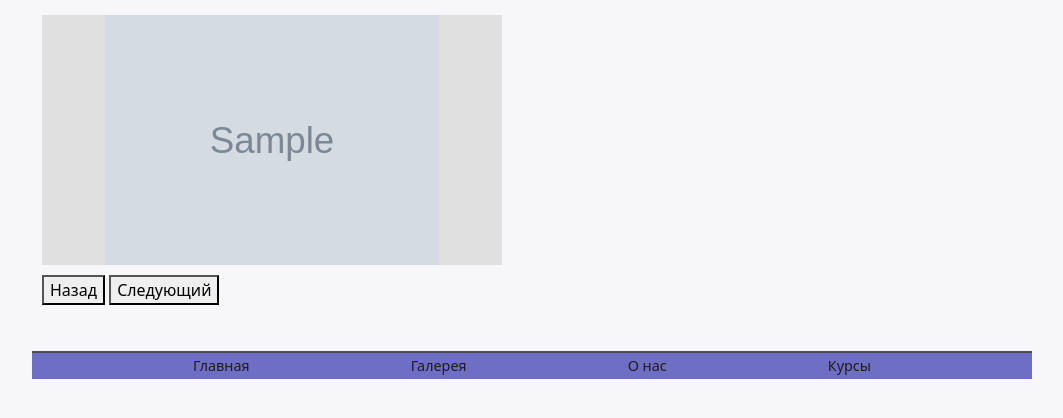
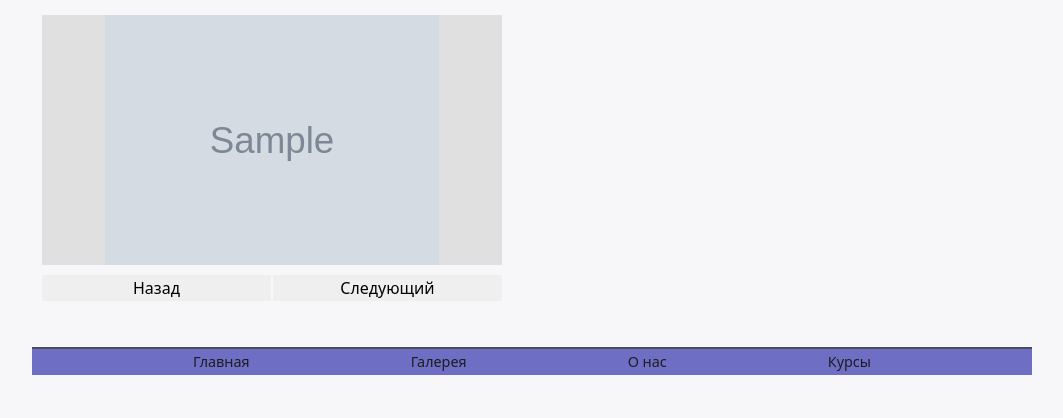
Before and after one commit to StanislavAK86/VPTO, a Django app: page /gallery/ in a window 1280 px wide. Shown: the part 280-698 px from the top of the page, without its empty margins (108-1171 px from the left). Run offline with Django 4.2, Linux system fonts and the light colour scheme; tables that the repository leaves empty hold one stand-in row (values such as "Sample post"); grey boxes marked "Sample" are stand-in pictures.

Commit message:
правка стрилей

```diff
--- a/blog/templates/blog/gallery.html
+++ b/blog/templates/blog/gallery.html
@@ -1,6 +1,22 @@
 {% extends "base.html" %}
 
 {% block content %}
+<style>
+    .Btn {
+        display: flex;
+        justify-content: space-around;
+    }
+    .prevBtn {
+        width: 50%;
+        border: none;
+        margin-right: 1px;
+    }
+    .nextBtn {
+        width: 50%;
+        border: none;
+        margin-left: 1px;
+    }
+</style>
  <div class="slider-container">
     {% for group in groups %}
         <div class="sliders">
@@ -11,8 +27,10 @@
                         <img src="{{ image.image.url }}" alt="{{ image.description }}" class="slide" >
                     {% endfor %}
                 </div>
-                <button class="prevBtn" onclick="prevImage(this)">Назад</button>
-                <button class="nextBtn" onclick="nextImage(this)">Следующий</button>
+                <div class="Btn">
+                    <button class="prevBtn" onclick="prevImage(this)">Назад</button>
+                    <button class="nextBtn" onclick="nextImage(this)">Следующий</button>
+                </div>
             </div>
         </div>
     {% endfor %}
```
Also changed, not shown: templates/curses.html (+12 -1 lines).
